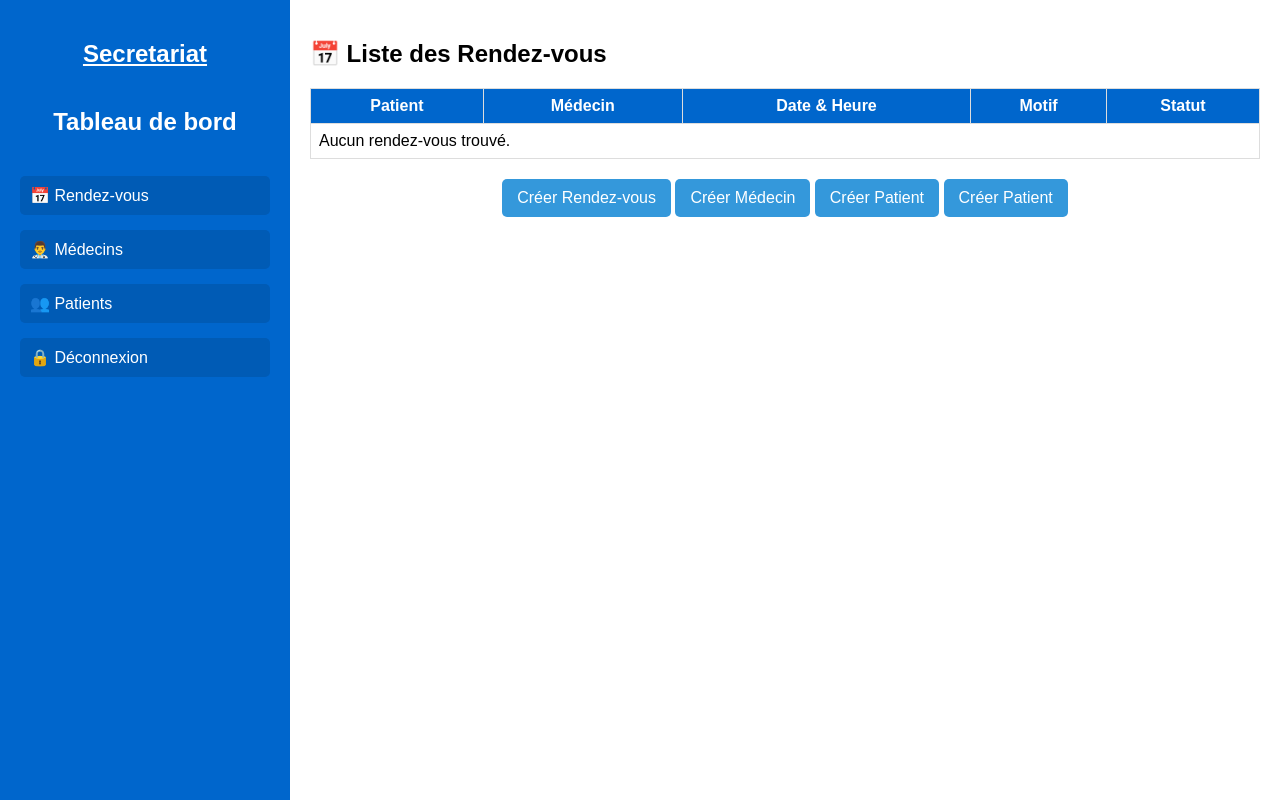
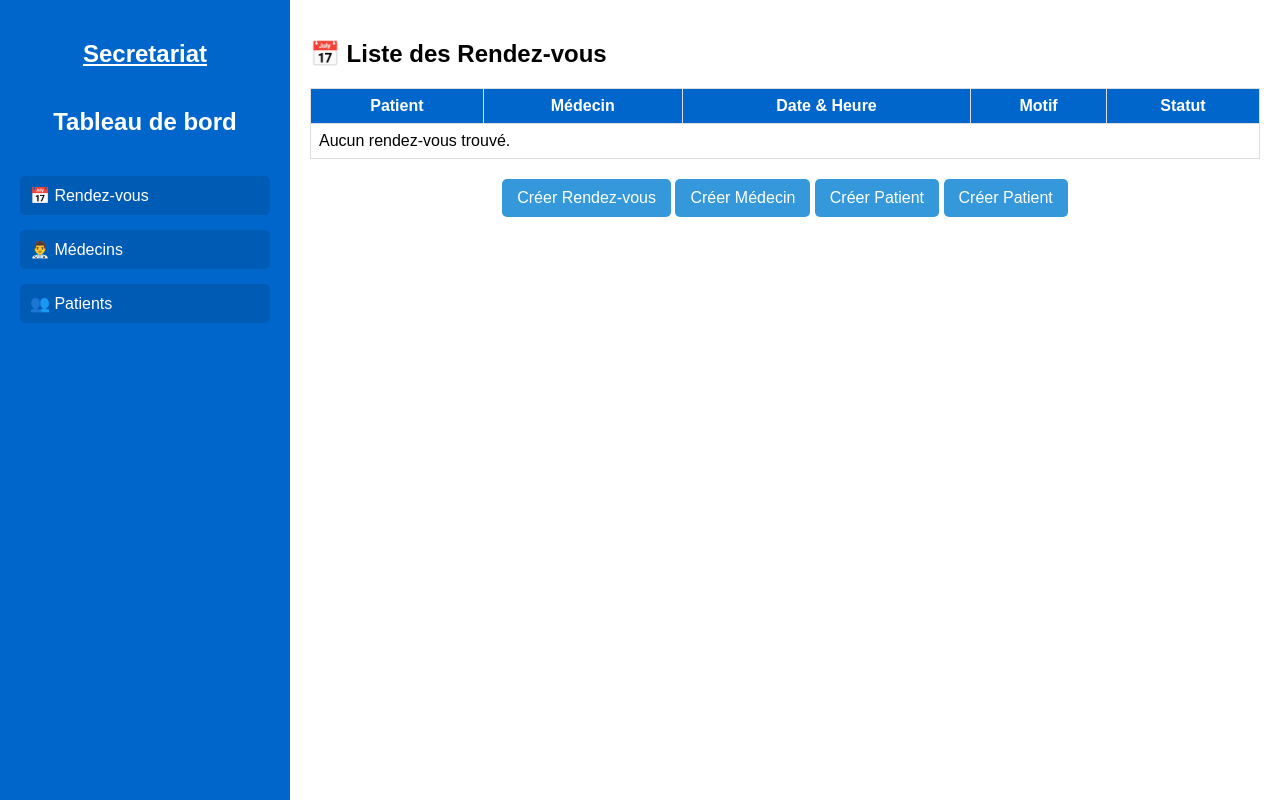
Before and after one commit to BOUBA160/django_app, a Django app: template myhospital/templates/vue_secretaire.html in a window 1280 px wide. Run offline with Django 5.2, Linux system fonts and the light colour scheme; the template is opened without the code that fills it, so the values that code supplies are empty.

Commit message:
application avec fonctinnalites principales mais avec quelques limites signales par le prof

```diff
--- a/myhospital/templates/vue_secretaire.html
+++ b/myhospital/templates/vue_secretaire.html
@@ -23,7 +23,7 @@
                 <li><button onclick="showSection('rendezvous')">📅 Rendez-vous</button></li>
                 <li><button onclick="showSection('medecins')">👨‍⚕️ Médecins</button></li>
                 <li><button onclick="showSection('patients')">👥 Patients</button></li>
-                <li><button onclick="window.location.href='/connexion'">🔒 Déconnexion</button></li>
+
 
 
             </ul>
```
